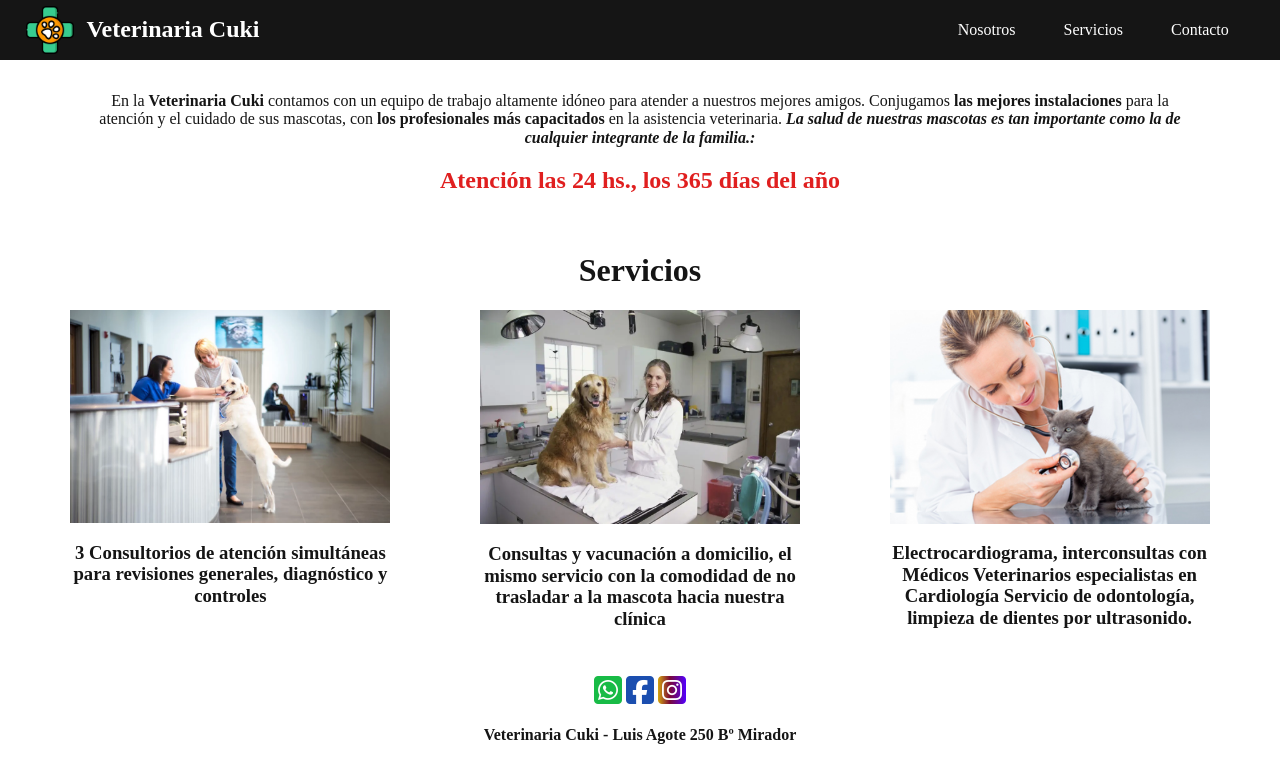
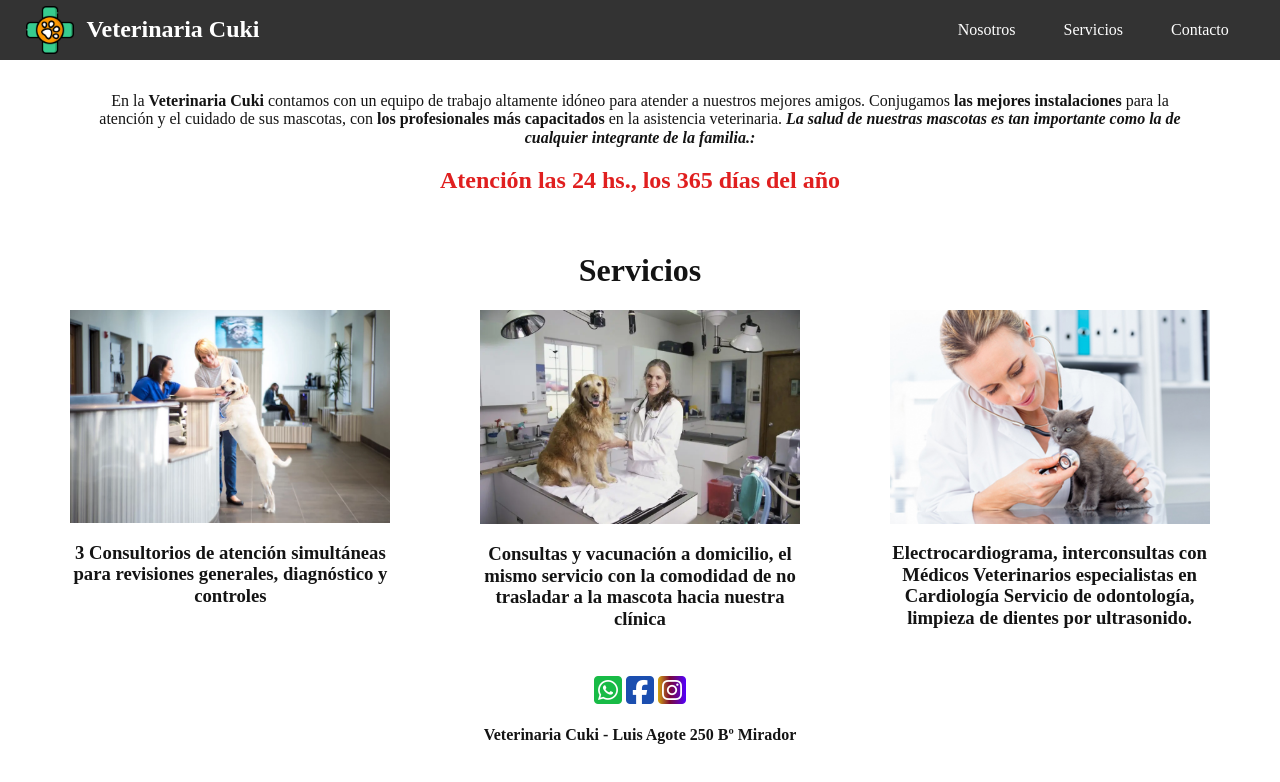
Before and after one commit to Junior-AA/desafio-evolutivo, a plain HTML site: page index.html in a window 1280 px wide. Drawn offline with Linux system fonts and the light colour scheme.

Commit message:
modifique colores nav

```diff
--- a/style.css
+++ b/style.css
@@ -1,11 +1,12 @@
 /*! Esta hoja de estilo no es responsive !*/
 
 :root {
-  --primary-color: rgb(48, 177, 206);
-  --secondary-color: rgb(147, 59, 153);
-  --dark-color: rgb(21, 21, 21);
-  --ligth-color: rgb(255, 255, 255);
-  --alert-color: rgb(224, 31, 31);
+  --primary-color: hsl(23, 64%, 52%);
+  --secondary-color: hsl(134, 52%, 38%);
+  --dark-color: hsl(0, 0%, 8%);
+  --gray-color:hsl(0, 0%, 20%);
+  --ligth-color: hsl(0, 0%, 100%);
+  --alert-color: hsl(0, 76%, 50%);
 
   --air-margin:2vw;
 
@@ -36,7 +37,7 @@ img {
 }
 
 .nav {
-  background-color: var(--dark-color);
+  background-color: var(--gray-color);
 }
 
 .nav * {
```
